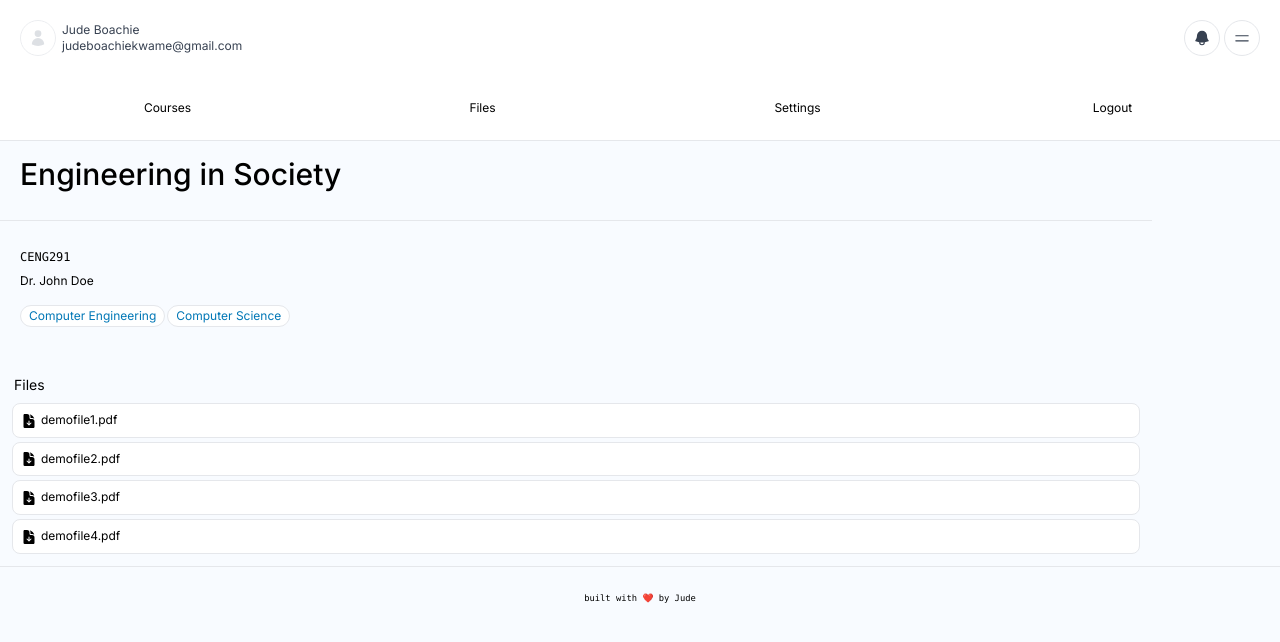
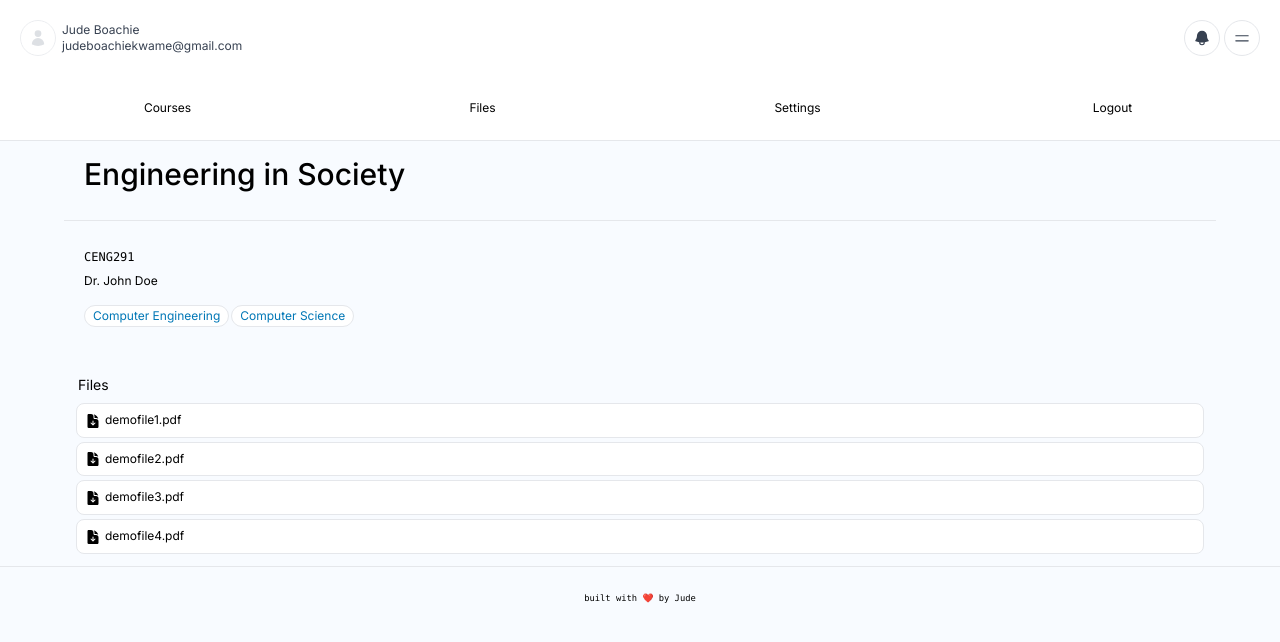
Before and after one commit to jdboachie/cbethub, a Next.js app: page /course/ceng291 in a window 1280 px wide. Shown: the top 642 px of the page. Built offline with nearby package versions, Linux system fonts and the light colour scheme.

Commit message:
dev update

```diff
--- a/app/course/[slug]/page.tsx
+++ b/app/course/[slug]/page.tsx
@@ -12,11 +12,10 @@
 ) => {
 
     const courseData = fetchCourseById(params.slug)
-    console.log(courseData)
 
   return (
     <div
-        className="flex flex-col w-full"
+        className="flex flex-col w-full justify-center items-center"
     >
         <NavBar />
         <main
```
